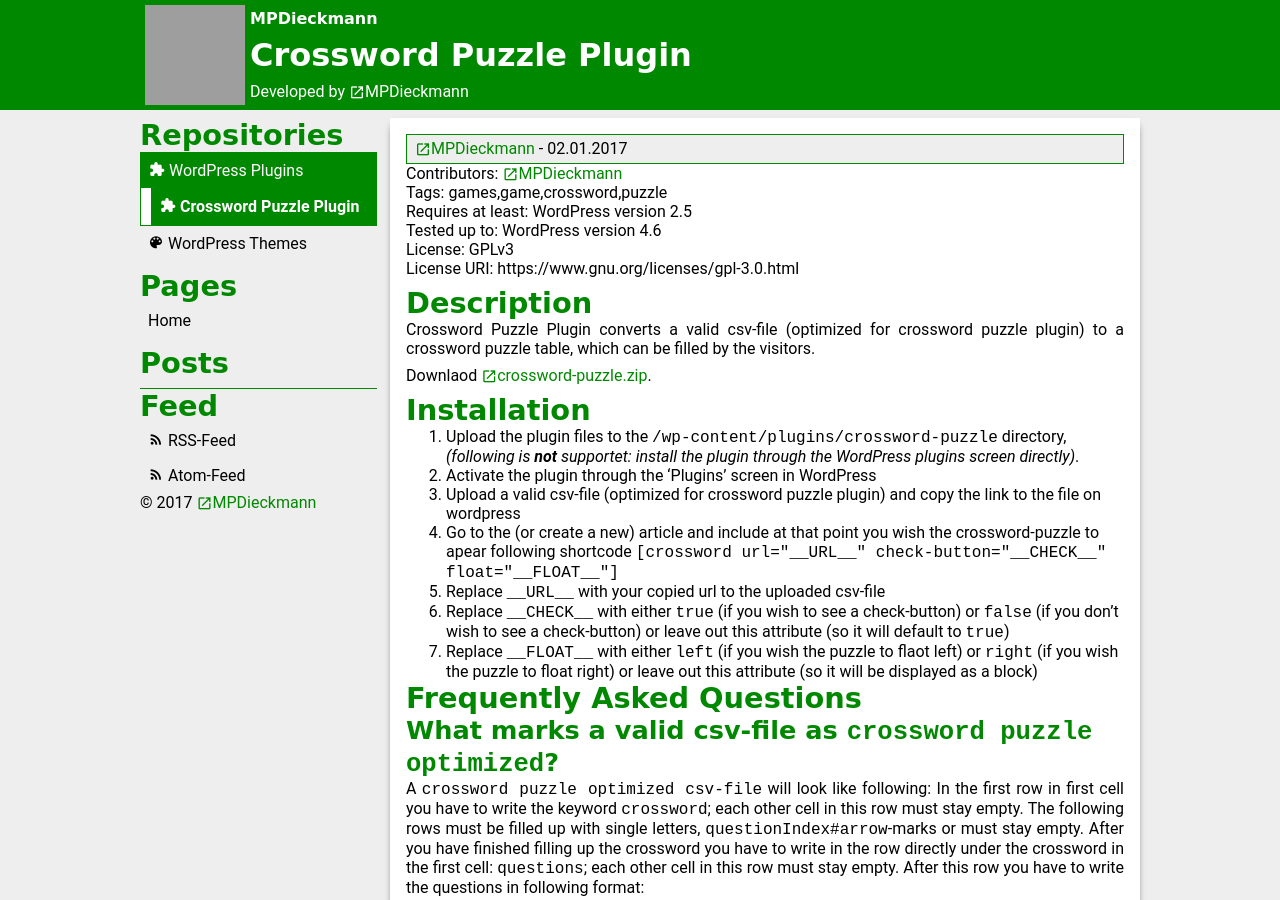
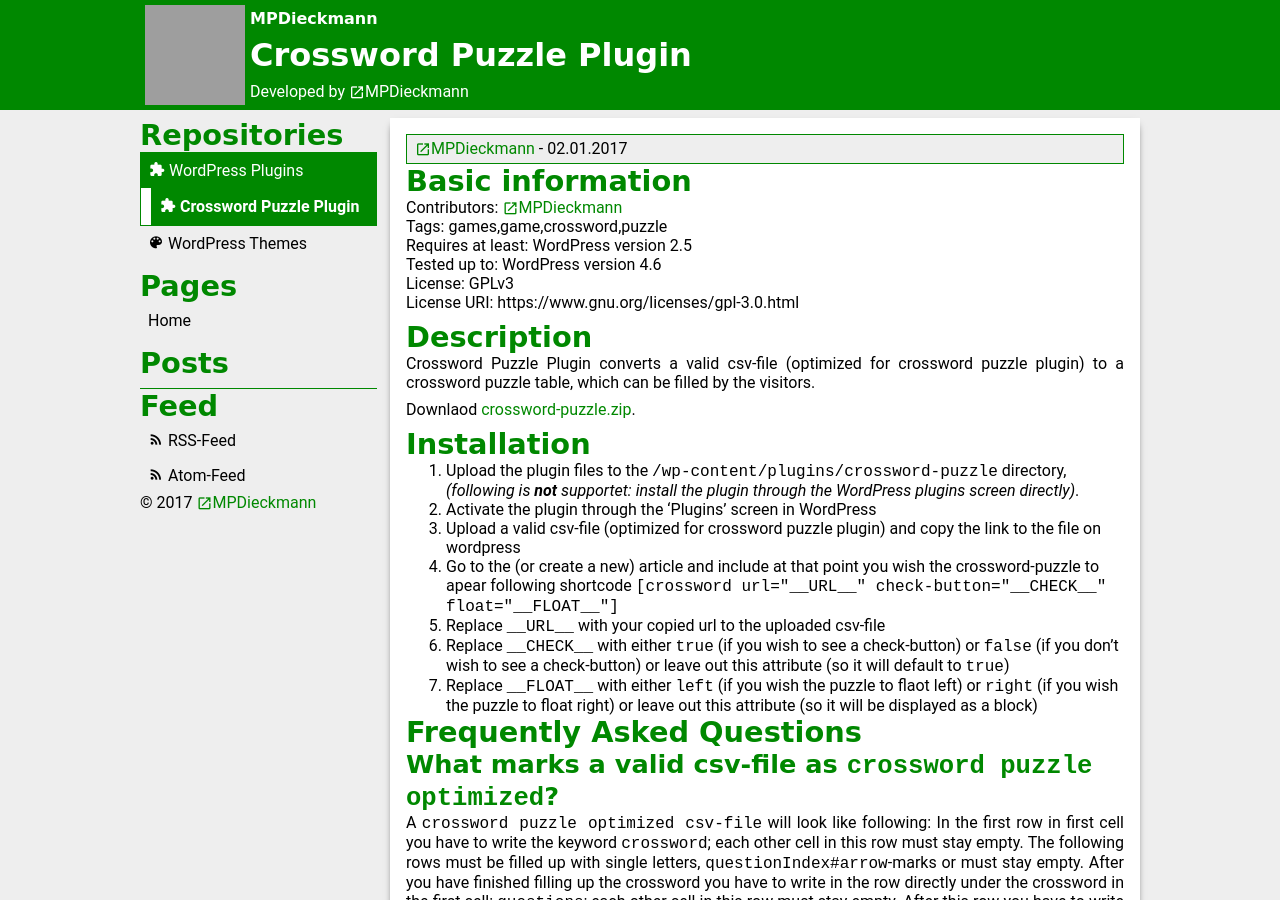
Before and after one commit to MPDieckmann/mpdieckmann.github.io, a Jekyll site: the page built from _repositories/wp-plugins/crossword-plugin.md, in a window 1280 px wide and 900 px high. Built offline with Jekyll 4.4.1, drawn with Linux system fonts in a browser that asks for light colours; some web fonts are replaced; grey boxes are pictures that could not be loaded.

Commit message:
Update crossword-plugin.md

```diff
--- a/_repositories/wp-plugins/crossword-plugin.md
+++ b/_repositories/wp-plugins/crossword-plugin.md
@@ -5,6 +5,7 @@
 icon: "extension"
 ---
 
+## Basic information
 Contributors: [MPDieckmann](https://github.com/MPDieckmann/)<br/>
 Tags: games,game,crossword,puzzle<br/>
 Requires at least: WordPress version 2.5<br/>
@@ -13,13 +14,11 @@
 License URI: https://www.gnu.org/licenses/gpl-3.0.html
 
 ## Description
-
 Crossword Puzzle Plugin converts a valid csv-file (optimized for crossword puzzle plugin) to a crossword puzzle table, which can be filled by the visitors.
 
-Downlaod [crossword-puzzle.zip](https://mpdieckmann.github.io/wp-plugins/crossword-puzzle/crossword-puzzle.zip).
+Downlaod [crossword-puzzle.zip]({{ "/wp-plugins/crossword-puzzle/crossword-puzzle.zip" | relative_url }}).
 
 ## Installation
-
 1. Upload the plugin files to the `/wp-content/plugins/crossword-puzzle` directory, *(following is **not** supportet: install the plugin through the WordPress plugins screen directly)*.
 2. Activate the plugin through the 'Plugins' screen in WordPress
 3. Upload a valid csv-file (optimized for crossword puzzle plugin) and copy the link to the file on wordpress
@@ -29,20 +28,18 @@
 7. Replace `__FLOAT__` with either `left` (if you wish the puzzle to flaot left) or `right` (if you wish the puzzle to float right) or leave out this attribute (so it will be displayed as a block)
 
 ## Frequently Asked Questions
-
 ### What marks a valid csv-file as `crossword puzzle optimized`?
-
 A `crossword puzzle optimized csv-file` will look like following:
 In the first row in first cell you have to write the keyword `crossword`; each other cell in this row must stay empty.
 The following rows must be filled up with single letters, `questionIndex#arrow`-marks or must stay empty.
 After you have finished filling up the crossword you have to write in the row directly under the crossword in the first cell: `questions`; each other cell in this row must stay empty.
 After this row you have to write the questions in following format:
+
 * first cell in row: `questionIndex`
 * second cell in row: Your question
 * each following cell in row must stay empty
 
 ### What will a `questionIndex#arrow`-mark look like?
-
 This mark can be splitted up in 3 parts:
 
 1. the `questionIndex`-part: a positive integer starting at 0
@@ -57,26 +54,21 @@
 
 ### assets/screenshot-1
 The screenshots shows a valid csv-file (optimized for crossword puzzle)
-
 ![assets/screenshot-1](https://raw.githubusercontent.com/MPDieckmann/wp-plugins/crossword-puzzle/crossword-puzzle/assets/screenshot-1.png)
 
 ### assets/screenshot-2
 The screenshots shows the output of the valid crossword optimized csv-file (from above)
-
 ![assets/screenshot-2](https://raw.githubusercontent.com/MPDieckmann/wp-plugins/crossword-puzzle/crossword-puzzle/assets/screenshot-2.png)
 
 ### assets/screenshot-3
 The screenshots shows the dialog shown when pressing on the first arrow
-
 ![assets/screenshot-3](https://raw.githubusercontent.com/MPDieckmann/wp-plugins/crossword-puzzle/crossword-puzzle/assets/screenshot-3.png)
 
 ### assets/screenshot-4
 The screenshots shows what will happen when the `check crossword`-button is clicked (red cells: input was wrong or empty, green cells: input was correct)
-
 ![assets/screenshot-4](https://raw.githubusercontent.com/MPDieckmann/wp-plugins/crossword-puzzle/crossword-puzzle/assets/screenshot-4.png)
 
 ## Changelog
-
 ### 1.0
 Plugin is released (after multiple tests).
 
@@ -89,4 +81,4 @@
 * [crossword-sample-google-docs-spreadsheet.csv](https://raw.githubusercontent.com/MPDieckmann/wp-plugins/crossword-puzzle/crossword-puzzle/assets/crossword-sample-google-docs-spreadsheet.csv)
 * [crossword-sample-microsoft-office-excel.csv](https://raw.githubusercontent.com/MPDieckmann/wp-plugins/crossword-puzzle/crossword-puzzle/assets/crossword-sample-microsoft-office-excel.csv)
 
-<iframe src="wp-plugins/crossword-puzzle/example.html"></iframe>
+<iframe src="{{ "/wp-plugins/crossword-puzzle/example.html" | relative_url }}"></iframe>
```
